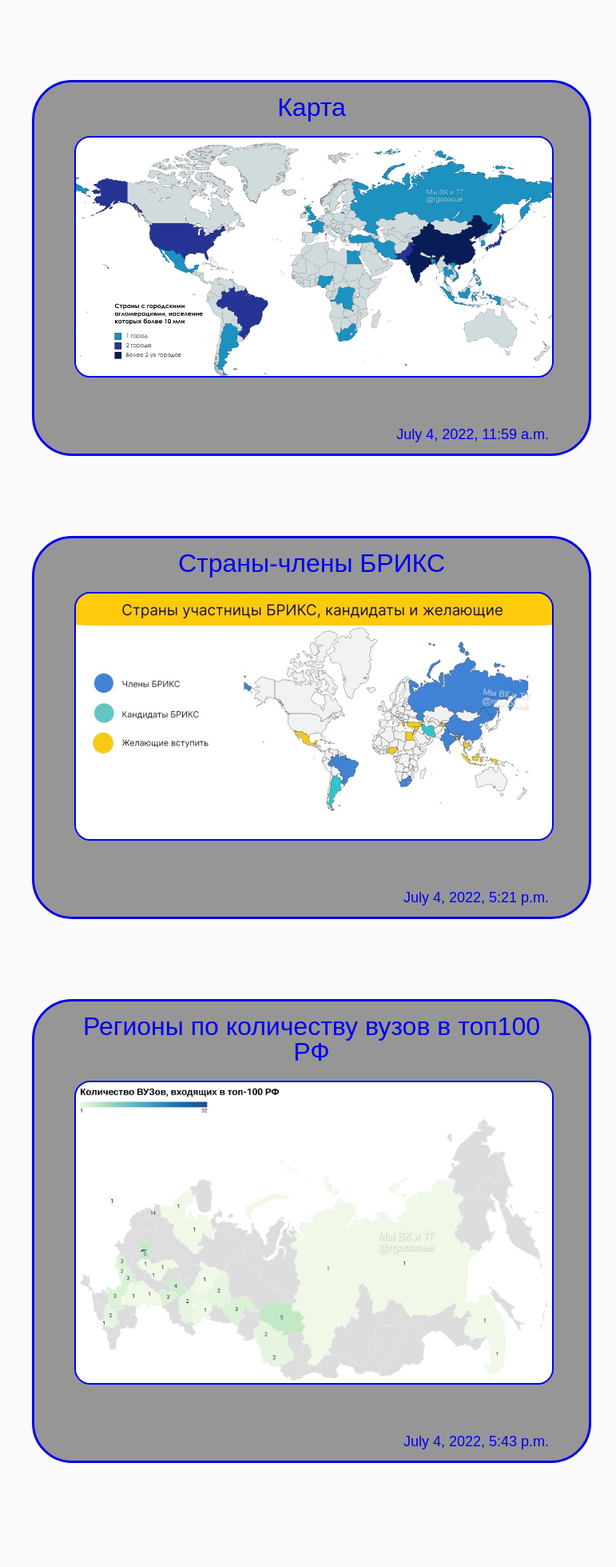
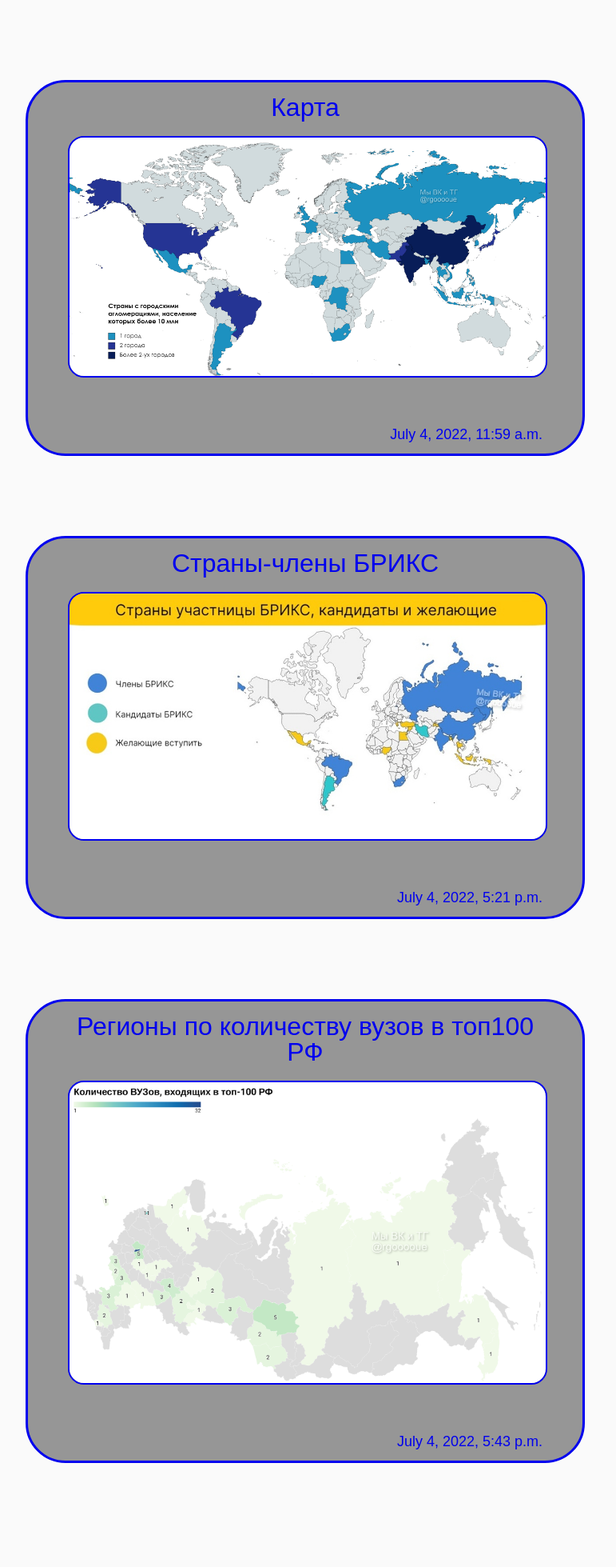
Before and after one commit to KirrBergOOO/geomappy, a Django app: page /news/ in a window 1320 px wide. Shown: the part 133-2092 px from the top of the page at 80% size, without its empty margins (410-1181 px from the left). Run offline with Django 3.2, Linux system fonts and the light colour scheme; data comes from the database, SQL or seed files in the repository.

Commit message:
Changed the HTML for the site.

```diff
--- a/main/static/main/css/main.css
+++ b/main/static/main/css/main.css
@@ -41,6 +41,7 @@ header{
   background-color: rgb(11,9,19);
   height: 83px;
   font-family: Arial, "Helvetica Neue", Helvetica, sans-serif;
+  width: 100%;
 }
 header img{
   display: inline;
@@ -52,6 +53,7 @@ nav{
   background-color: #f0dd3ab0;
   padding-top: 15px;
   padding-bottom: 10px;
+  width: 100%;
 }
 .verh a{
   margin-right: 60px;
@@ -70,11 +72,12 @@ nav{
 main{
   background-color: rgb(250,250,250);
   align-content: center;
-  margin-left: 300px;
+  margin-left: 25%;
   padding-top: 100px;
   padding-bottom: 30px;
-  width: 1000px;
+  width: 70%;
   text-align: center;
+  align-content: center;
 }
 h1{
   font-size: 52px;
@@ -96,7 +99,8 @@ main img{
 }
 
 .map{
-  margin-left: 150px;
+  margin-left: auto;
+  margin-right: auto;
   margin-bottom: 100px;
   width: 700px;
   padding: 15px 50px;
@@ -105,6 +109,7 @@ main img{
   border-radius: 50px;
   font-size: 22px;
   font-family: Arial, "Helvetica Neue", Helvetica, sans-serif;
+  align-content: center;
 }
 
 .date{
```
